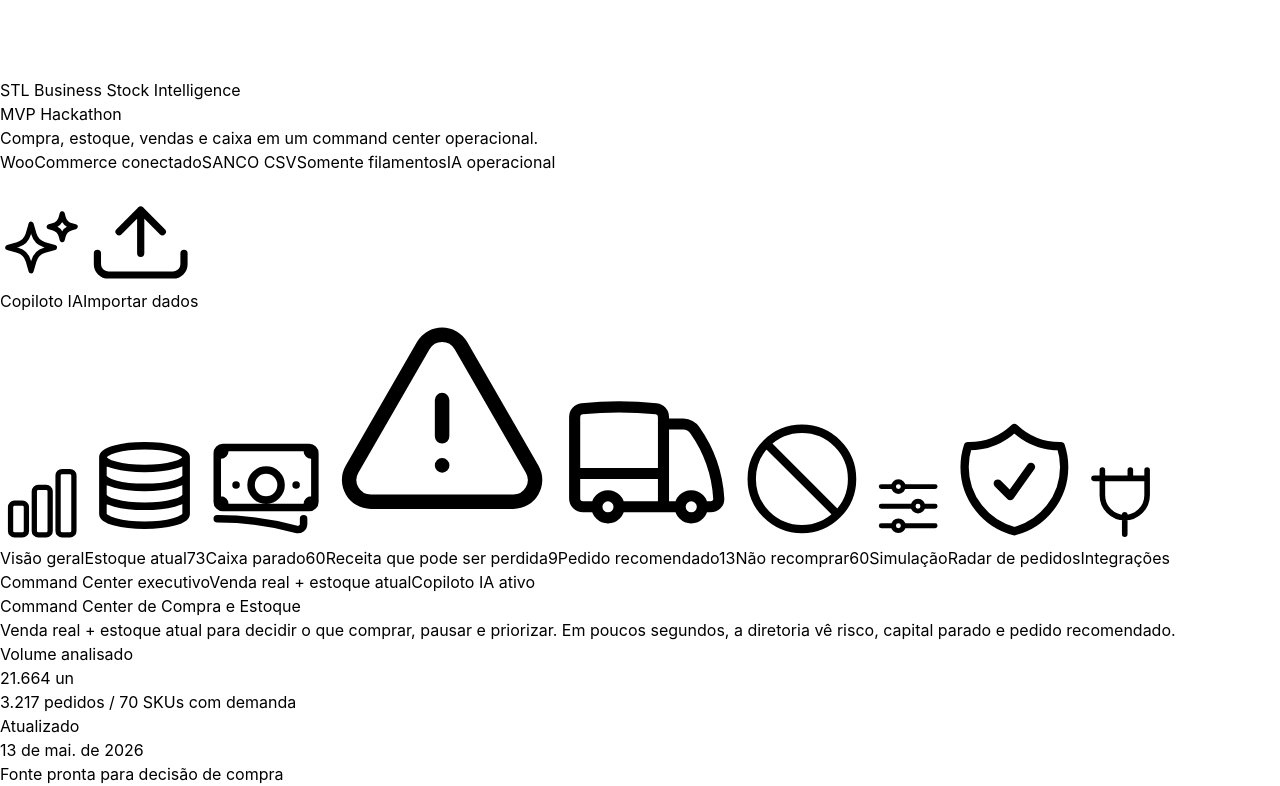
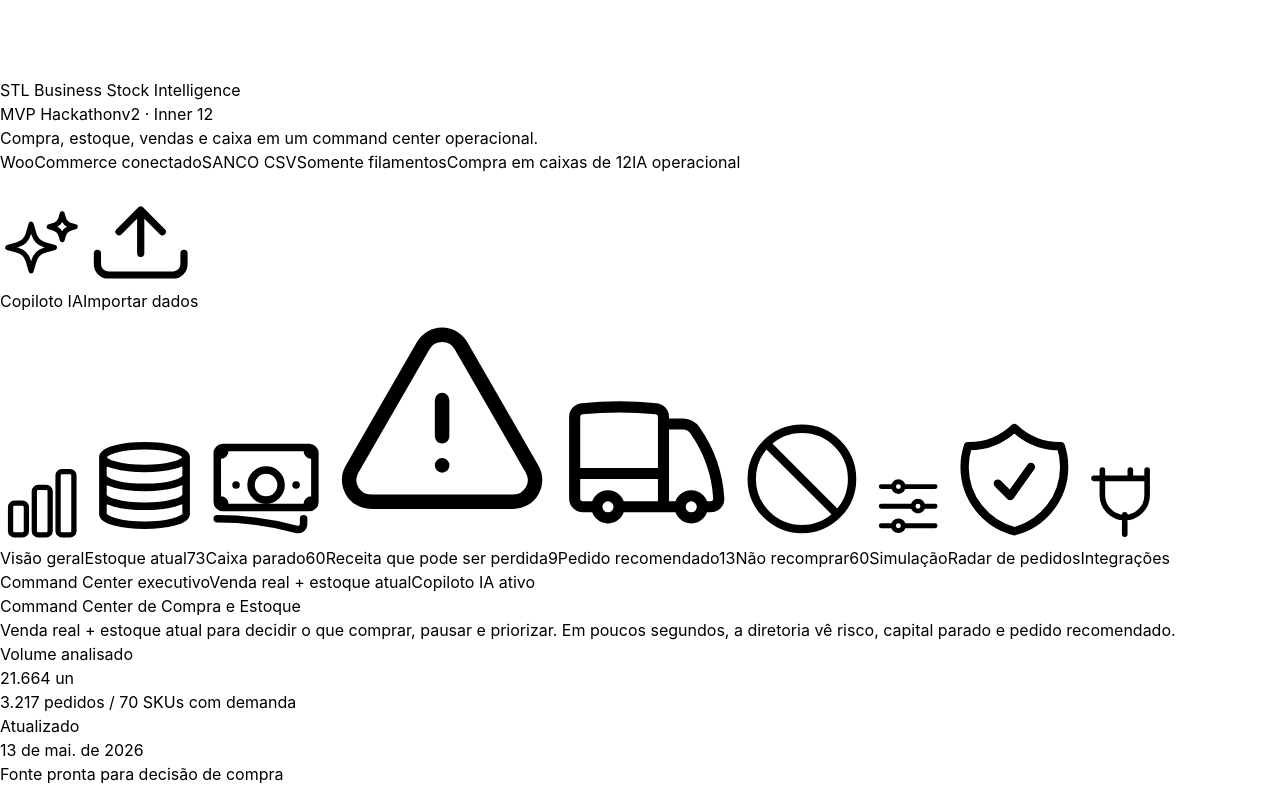
Before and after one commit to sales123-staff/stl-stock-intelligence, a Next.js app: page / in a window 1280 px wide. Shown: the part 1202-1988 px from the top of the page. Built offline with nearby package versions, Linux system fonts and the light colour scheme.

Commit message:
Atualiza page v2 com regra inner 12

```diff
--- a/app/page.tsx
+++ b/app/page.tsx
@@ -1835,6 +1835,9 @@ export default function Page() {
                   <span className="rounded-full border border-slate-200 bg-slate-50 px-2.5 py-1 text-[10px] font-semibold uppercase tracking-[0.16em] text-slate-600">
                     MVP Hackathon
                   </span>
+                  <span className="rounded-full border border-emerald-200 bg-emerald-50 px-2.5 py-1 text-[10px] font-semibold uppercase tracking-[0.16em] text-emerald-700">
+                    v2 · Inner 12
+                  </span>
                 </div>
                 <p className="mt-1 hidden text-xs text-slate-500 sm:block">Compra, estoque, vendas e caixa em um command center operacional.</p>
               </div>
@@ -1845,6 +1848,7 @@ export default function Page() {
                 <StatusPill label="WooCommerce conectado" tone="emerald" pulse />
                 <StatusPill label="SANCO CSV" tone="cyan" />
                 <StatusPill label="Somente filamentos" tone="amber" />
+                <StatusPill label="Compra em caixas de 12" tone="emerald" />
                 <StatusPill label="IA operacional" tone="violet" />
               </div>
               <button
@@ -3115,8 +3119,8 @@ export default function Page() {
 
       <footer className="mt-16 border-t border-slate-200 bg-white py-6">
         <div className="mx-auto flex max-w-screen-2xl flex-wrap items-center justify-between gap-3 px-4 text-xs text-slate-500 sm:px-6 lg:px-8">
-          <span>STL Business Stock Intelligence · MVP Hackathon</span>
-          <span>Venda real + estoque atual + IA operacional</span>
+          <span>STL Business Stock Intelligence · MVP Hackathon · v2 Inner 12</span>
+          <span>Venda real + estoque atual + IA operacional · apenas filamentos</span>
         </div>
       </footer>
     </div>
```
